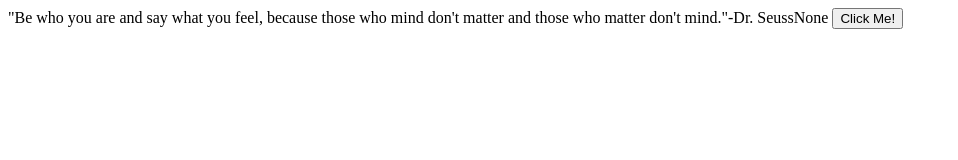
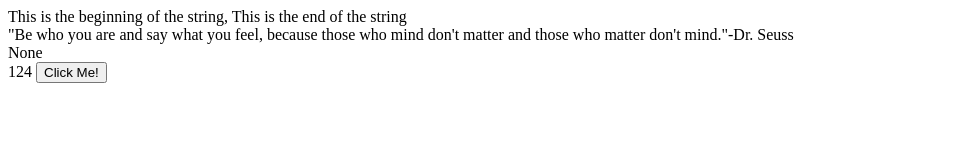
Before and after one commit to andrew609-code/JavaScript, a plain HTML site: page Basic JavaScript Projects/Project1_expressions_alert/JS/index.html in a window 1280 px wide. Shown: the whole page, without its empty margins (0-958 px from the left). Drawn offline with Linux system fonts and the light colour scheme.

Commit message:
Basic JavaScript Projects

```diff
--- a/Basic JavaScript Projects/Project1_expressions_alert/JS/main.js
+++ b/Basic JavaScript Projects/Project1_expressions_alert/JS/main.js
@@ -1,13 +1,31 @@
+
+//Window alert method
+window.alert('Press OK to continue !');
+
+//Concatenating a string
 var x = ("\"Be who you are and say what you feel,"
 + " because those who mind don\'t matter and those who matter don\'t mind.\""
 + "-Dr. Seuss");
 
+//Creating 2 variables
+var Sent1 = "This is the beginning of the string\,", Sent2 = "\ This is the end of the string";
+
+//Variable
 var Family = "The Marshalls", Dad = "Steve", Mom = "Rita", Son = "Andrew", Cat = "None";
 
+//Display using breaks
+document.write(Sent1, Sent2);
+document.write("<br/>");
+document.write(x);
+document.write("<br/>");
+document.write(Cat);
+document.write("<br/>");
+document.write(31 * 4);
+
+//My first function
 function My_First_Function() {
     var str = "This is the button text!";
     document.getElementById("Button_Text").innerHTML = str;
 }
 
-document.write(x);
-document.write(Cat);
+//I wrote it out a little different to utilize breaks, I can cut and paste it like the model is ?
```
Also changed, not shown: Basic JavaScript Projects/Project1_expressions_alert/JS/index.html (line endings or trailing spaces).
